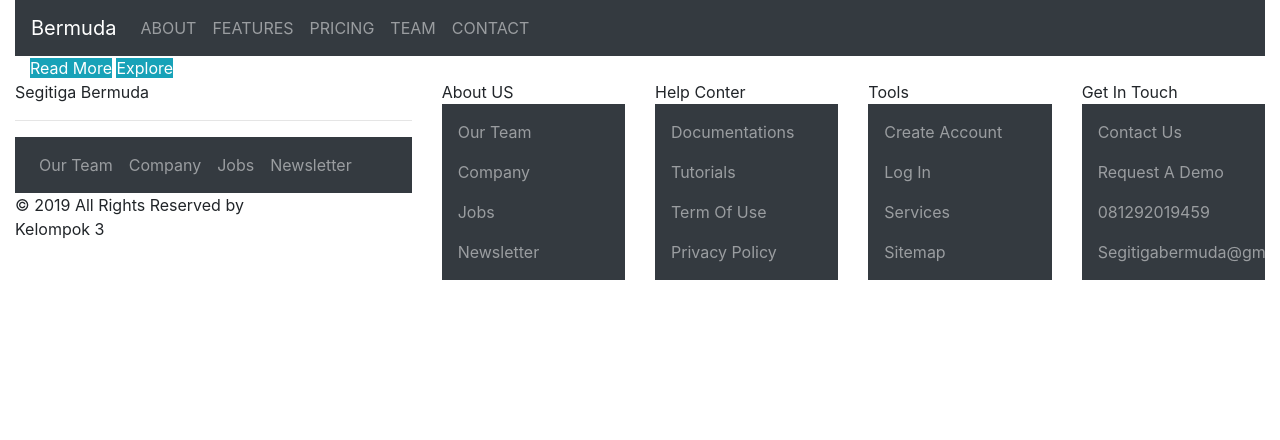
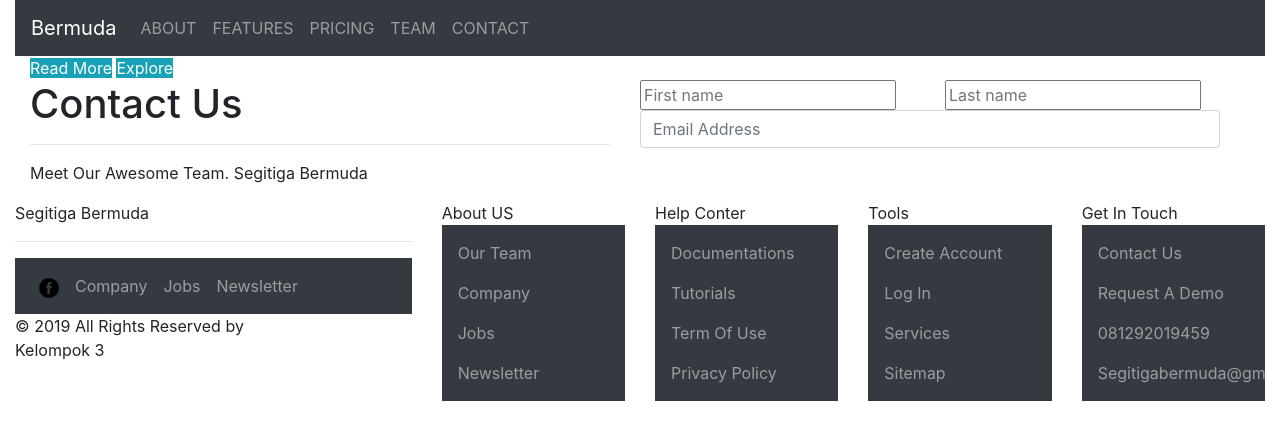
Before and after one commit to Segitiga-Bermuda/third-team-web-design, a plain HTML site: page index.html in a window 1280 px wide. Shown: the top 440 px of the page. Drawn offline with Linux system fonts and the light colour scheme.

Commit message:
add form

```diff
--- a/index.html
+++ b/index.html
@@ -37,17 +37,41 @@
         <div class="container-fluid"></div>
         <div class="container-fluid"></div>
         <div class="container-fluid"></div>
-        <div class="container-fluid"></div>
+        <div class="container-fluid row">
+            <div class="col-md-6">
+                <h1>Contact Us</h1>
+                <hr>
+                <p>Meet Our Awesome Team. Segitiga Bermuda</p>
+            </div>
+            <div class="col-md-6">
+                <form action="#">
+                    <div class="row">
+                        <div class="col-sm-6">
+                            <input type="text" class="form-inline" placeholder="First name">
+                        </div>
+                        <div class="col-sm-6">
+                            <input type="text" class="form-inline" placeholder="Last name">
+                        </div>
+                    </div>
+                    <input type="text" class="form-control" placeholder="Email Address">
+
+
+                </form>
+            </div>
+        </div>
 
 
 
         <footer>
             <div class="row">
+
                 <div class="col-12 col-md-4">Segitiga Bermuda
                     <hr>
                     <div class="navbar navbar-dark bg-dark navbar-expand">
                         <ul class="navbar-nav">
-                            <li class="nav-item"><a href="" class="nav-link">Our Team</a></li>
+                            <li class="nav-item">
+                                <a href="" class="nav-link"><img width="20px" src="b.png" alt=""></a>
+                            </li>
                             <li class="nav-item"><a href="" class="nav-link">Company</a></li>
                             <li class="nav-item"><a href="" class="nav-link">Jobs</a></li>
                             <li class="nav-item"><a href="" class="nav-link">Newsletter</a></li>
```
Also changed, not shown: a.png (added), b.png (added).
